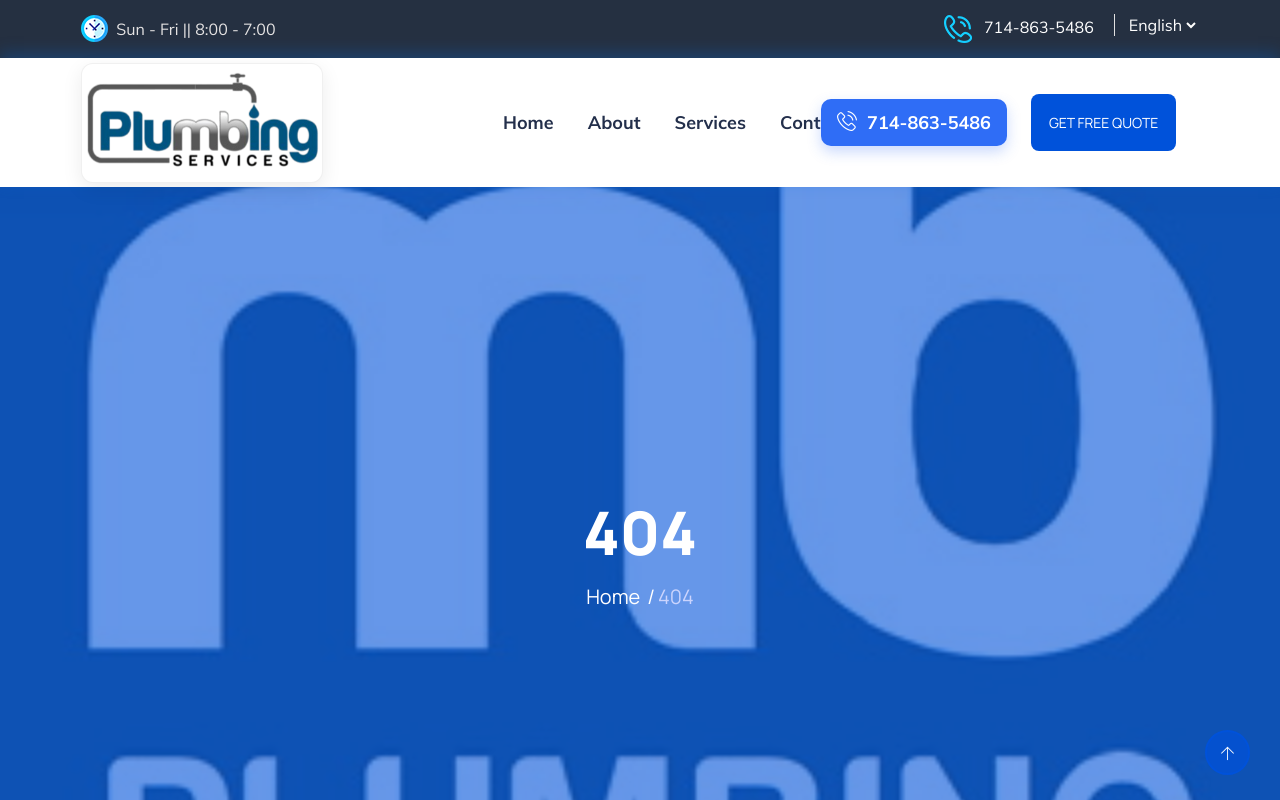
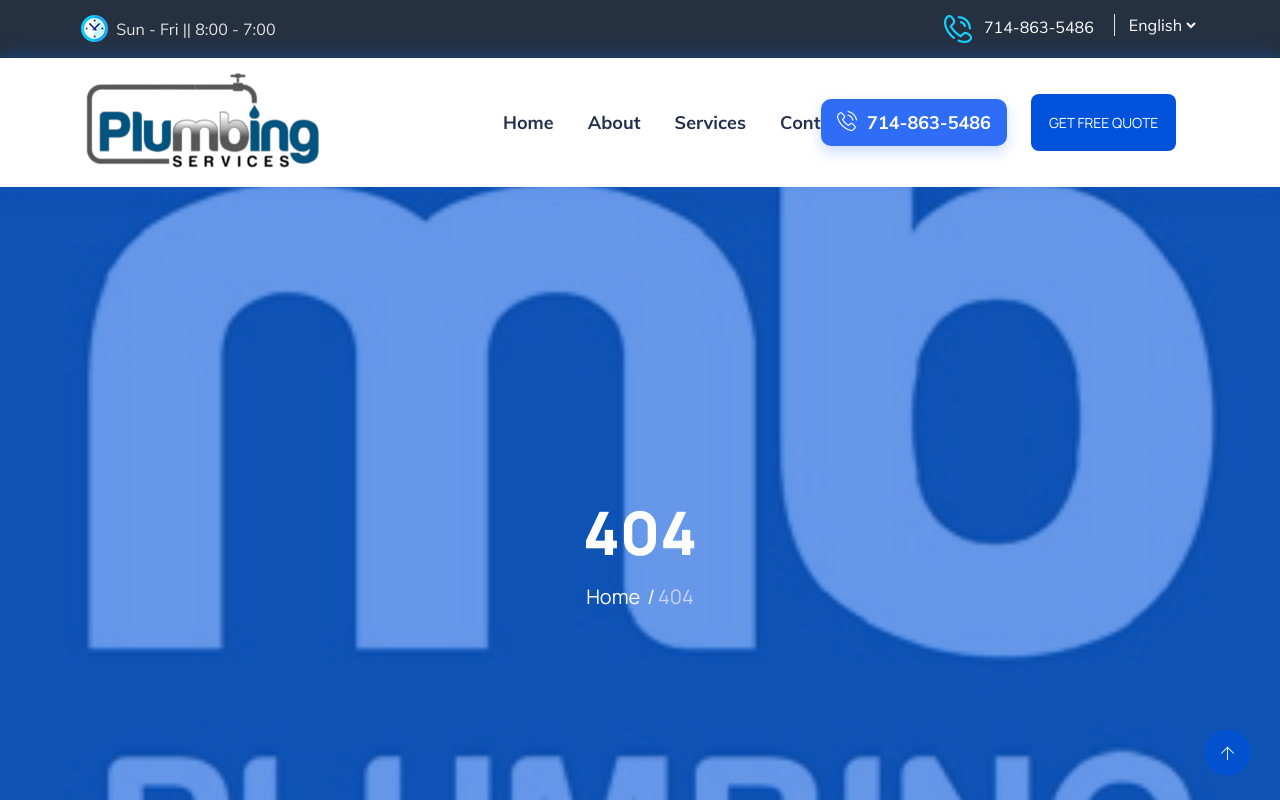
Before and after one commit to Sobanidrees/plumbring, a Next.js app: page /404 in a window 1280 px wide. Shown: the top 800 px of the page. Built offline with nearby package versions, Linux system fonts and the light colour scheme.

Commit message:
fixed te logo

```diff
--- a/styles/sass/layout/_header.scss
+++ b/styles/sass/layout/_header.scss
@@ -1808,11 +1808,12 @@
     height: 120px; // default header logo height (enhanced)
     width: 280px; // container width to preserve aspect ratio with object-fit
     // Modern card styling for the logo container
-    background: #ffffff;
+    background: transparent;
     border: 1px solid rgba(0,0,0,0.06);
     border-radius: 12px;
-    box-shadow: 0 6px 20px rgba(0,0,0,0.08);
+    // box-shadow: 0 6px 20px rgba(0,0,0,0.08);
     padding: 6px;
+		border: none !important;
     transition: box-shadow 200ms ease, transform 200ms ease;
   }
 }
--- a/styles/sass/layout/_hero-slider.scss
+++ b/styles/sass/layout/_hero-slider.scss
@@ -599,7 +599,7 @@ hero slider
 			background-repeat: no-repeat;
 			background-position: center;
 			background-size: 110%;
-			opacity: 25%;
+			opacity: 8%;
 			z-index: -1;
             border-radius: 0;
 		}
```
